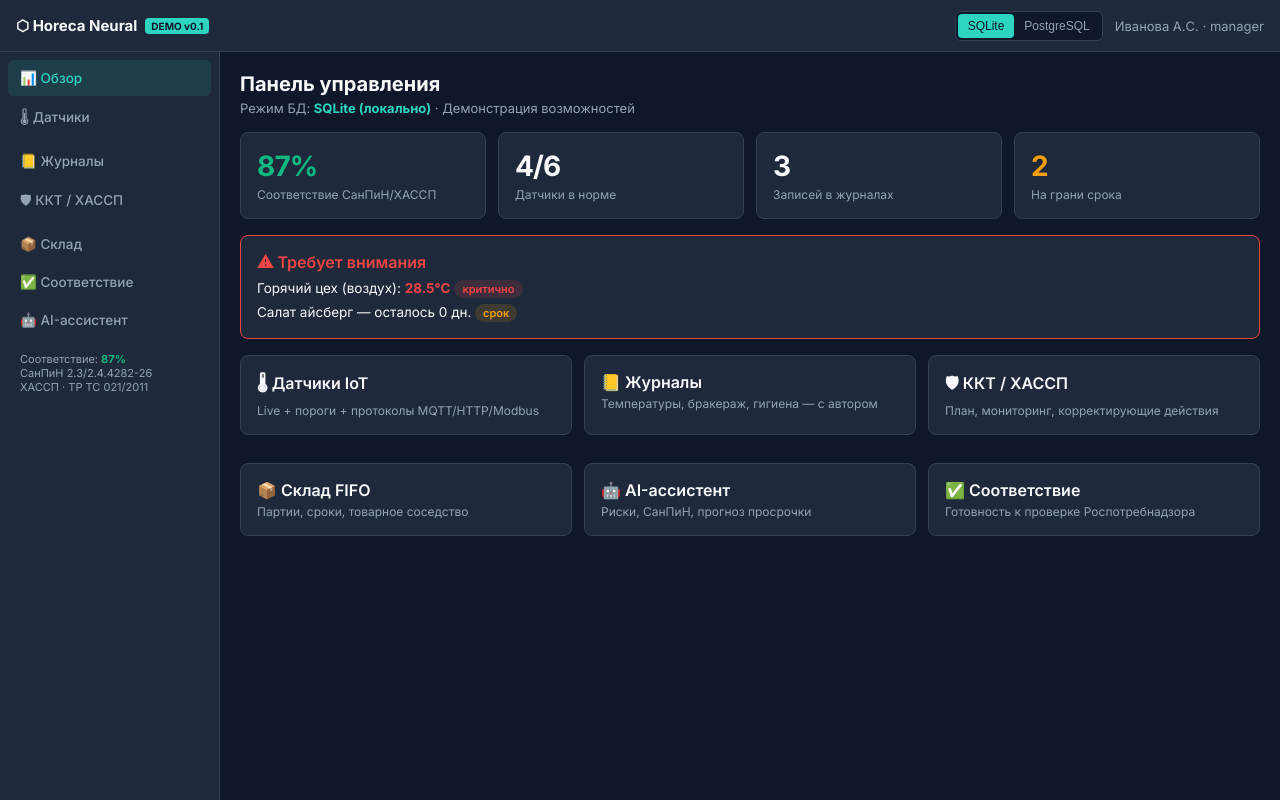
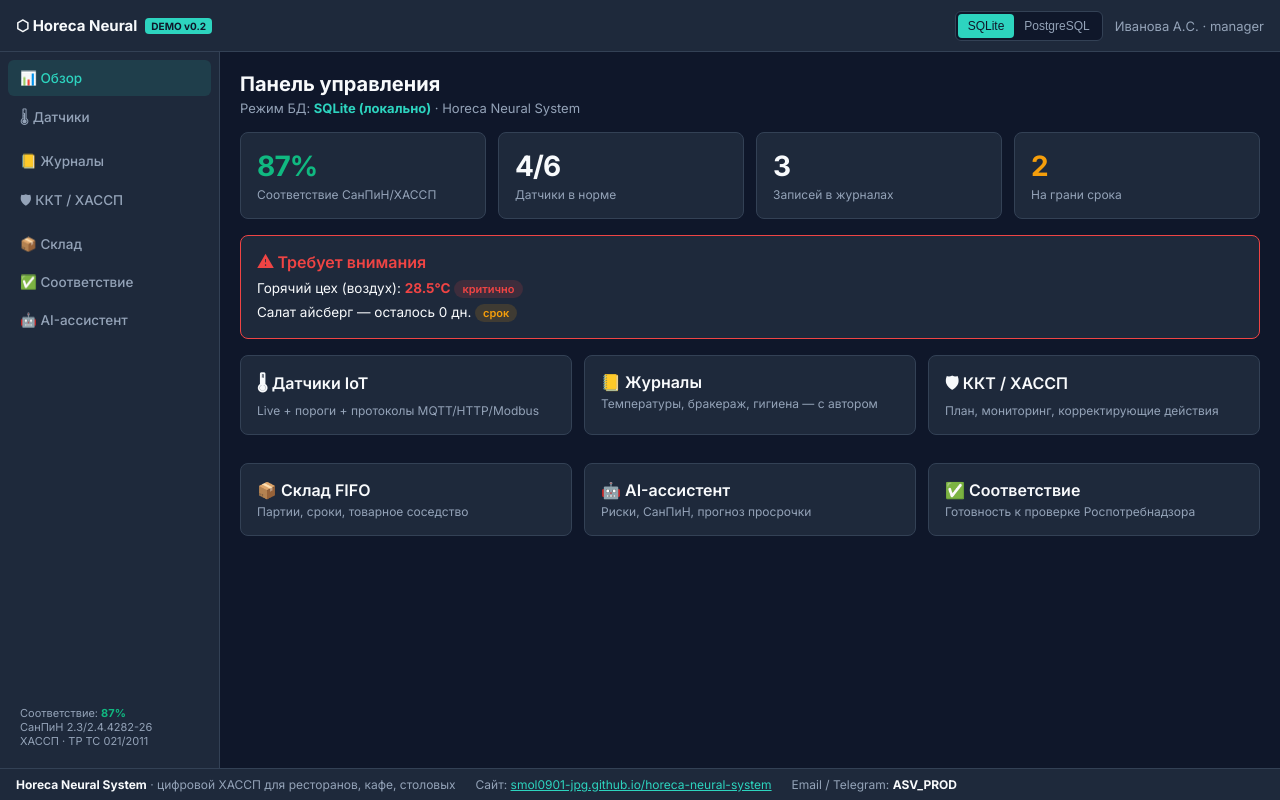
Before and after one commit to smol0901-jpg/horeca-neural-system, a plain HTML site: page docs/index.html in a window 1280 px wide. Drawn offline with Linux system fonts and the light colour scheme.

Commit message:
v0.2: contact bar (program name + site + ASV_PROD), meta description, version badge

```diff
--- a/docs/index.html
+++ b/docs/index.html
@@ -4,6 +4,7 @@
 <meta charset="UTF-8">
 <meta name="viewport" content="width=device-width, initial-scale=1.0">
 <title>Horeca Neural System — Демо ХАССП + AI</title>
+<meta name="description" content="Horeca Neural System — цифровой ХАССП и операционное управление для ресторанов, кафе и столовых. СанПиН 2.3/2.4.4282-26, датчики, журналы, AI. https://smol0901-jpg.github.io/horeca-neural-system/">
 <link href="https://fonts.googleapis.com/css2?family=Inter:wght@400;500;600;700&family=JetBrains+Mono:wght@400;500&display=swap" rel="stylesheet">
 <style>
 :root{--bg:#0f172a;--panel:#1e293b;--text:#f8fafc;--muted:#94a3b8;--accent:#2dd4bf;--success:#10b981;--warning:#f59e0b;--danger:#ef4444;--border:#334155}
@@ -13,7 +14,7 @@ body{font-family:Inter,system-ui,sans-serif;background:var(--bg);color:var(--tex
 .logo{font-weight:700;font-size:15px;display:flex;align-items:center;gap:8px}
 .badge{background:var(--accent);color:#0f172a;font-size:10px;font-weight:700;padding:2px 6px;border-radius:4px}
 .layout{display:flex;flex:1;overflow:hidden}
-.sidebar{width:220px;background:var(--panel);border-right:1px solid var(--border);padding:8px;flex-shrink:0;overflow-y:auto}
+.sidebar{width:220px;background:var(--panel);border-right:1px solid var(--border);padding:8px;flex-shrink:0;overflow-y:auto;display:flex;flex-direction:column}
 .nav{display:flex;align-items:center;gap:10px;padding:10px 12px;border-radius:6px;color:var(--muted);font-size:13.5px;font-weight:500;cursor:pointer;margin-bottom:2px}
 .nav:hover{background:#334155;color:var(--text)}
 .nav.active{background:rgba(45,212,191,.12);color:var(--accent)}
@@ -50,12 +51,15 @@ input{background:var(--bg);border:1px solid var(--border);border-radius:6px;padd
 input:focus{border-color:var(--accent)}
 .btn{background:var(--accent);color:#0f172a;border:none;border-radius:6px;padding:8px 14px;font-weight:500;cursor:pointer;font-size:13px;font:inherit}
 .btn:hover{filter:brightness(1.1)}
-@media(max-width:768px){.sidebar{display:none}.grid-4,.grid-3,.grid-2{grid-template-columns:1fr}}
+.contact-bar{background:var(--panel);border-top:1px solid var(--border);padding:8px 16px;font-size:12px;color:var(--muted);display:flex;flex-wrap:wrap;gap:12px 20px;align-items:center;flex-shrink:0}
+.contact-bar strong{color:var(--text)}
+.contact-bar a{color:var(--accent)}
+@media(max-width:768px){.sidebar{display:none}.grid-4,.grid-3,.grid-2{grid-template-columns:1fr}.contact-bar{font-size:11px}}
 </style>
 </head>
 <body>
 <div class="header">
-  <div class="logo">⬡ Horeca Neural <span class="badge">DEMO v0.1</span></div>
+  <div class="logo">⬡ Horeca Neural <span class="badge">DEMO v0.2</span></div>
   <div style="display:flex;align-items:center;gap:12px">
     <div class="toggle" id="dbToggle">
       <button class="active" data-mode="local">SQLite</button>
@@ -80,18 +84,23 @@ input:focus{border-color:var(--accent)}
   </div>
   <div class="main" id="content"></div>
 </div>
+<div class="contact-bar">
+  <span><strong>Horeca Neural System</strong> · цифровой ХАССП для ресторанов, кафе, столовых</span>
+  <span>Сайт: <a href="https://smol0901-jpg.github.io/horeca-neural-system/" target="_blank" rel="noopener">smol0901-jpg.github.io/horeca-neural-system</a></span>
+  <span>Email / Telegram: <strong>ASV_PROD</strong></span>
+</div>
 <script>
 const sensors=[{name:'Холодильник №1 (мясо)',loc:'Цех холодный',val:2.1,unit:'°C',min:-2,max:4,st:'ok'},{name:'Холодильник №2 (молочка)',loc:'Цех холодный',val:5.8,unit:'°C',min:0,max:6,st:'warn'},{name:'Морозильник',loc:'Склад',val:-18.4,unit:'°C',min:-22,max:-15,st:'ok'},{name:'Кухня (влажность)',loc:'Горячий цех',val:62,unit:'%',min:40,max:70,st:'ok'},{name:'Дверь хол. №1',loc:'Цех холодный',val:0,unit:'сек',min:0,max:120,st:'ok'},{name:'Горячий цех (воздух)',loc:'Горячий цех',val:28.5,unit:'°C',min:16,max:26,st:'crit'}];
 const journals=[{t:'12:40',type:'temperature',author:'Иванова А.С.',data:'Хол.№1 = 2.1°C',ok:true},{t:'12:15',type:'brakerazh',author:'Петров В.И.',data:'Борщ — разрешено',ok:true},{t:'11:50',type:'hygiene',author:'Иванова А.С.',data:'8 чел., форма OK',ok:true}];
 const ccps=[{name:'Приёмка сырья',step:'Приёмка',hazard:'Микробы, просрочка',limit:'≤+4°C, документы',mon:'Термометр при поставке',corr:'Отказ/возврат',st:'ok'},{name:'Хранение охлаждённого',step:'Хранение',hazard:'Рост микроорганизмов',limit:'0…+4°C',mon:'Датчики + журнал 2р/смену',corr:'Перемещение/списание',st:'ok'},{name:'Термическая обработка',step:'Готовка',hazard:'Недостаточная термообработка',limit:'≥+75°C (мясо)',mon:'Штырь-термометр',corr:'Доготовка',st:'not'},{name:'Хранение готовых блюд',step:'Готовая продукция',hazard:'Вторичное загрязнение',limit:'≤+4 или ≥+60°C',mon:'Каждые 2ч',corr:'Списание',st:'ok'}];
 const inv=[{name:'Куриное филе охл.',cat:'Мясо',qty:'12.5 кг',batch:'P-88421',loc:'Хол.№1',exp:'17.11',days:2},{name:'Сливки 33%',cat:'Молочка',qty:'8 л',batch:'M-33102',loc:'Хол.№2',exp:'20.11',days:5},{name:'Лосось с/м',cat:'Рыба',qty:'6 кг',batch:'F-11990',loc:'Морозил.',exp:'01.12',days:16},{name:'Салат айсберг',cat:'Овощи',qty:'4 кг',batch:'V-4412',loc:'Хол.№2',exp:'15.11',days:0}];
 let dbMode='local';
-let messages=[{role:'bot',text:'Здравствуйте. Я нейросетевой ассистент Horeca Neural v0.1. Могу помочь с анализом рисков по ХАССП, проверкой журналов, прогнозом просрочки, рекомендациями по СанПиН 2.3/2.4.4282-26. Чем помочь?'}];
+let messages=[{role:'bot',text:'Здравствуйте. Я нейросетевой ассистент Horeca Neural System. Могу помочь с анализом рисков по ХАССП, проверкой журналов, прогнозом просрочки, рекомендациями по СанПиН 2.3/2.4.4282-26. Чем помочь?'}];
 function tag(st){return st==='ok'?'ok':st==='warn'?'warn':'crit'}
 function render(tab){
   const c=document.getElementById('content');
   if(tab==='dash'){
-    c.innerHTML=`<h1>Панель управления</h1><p class="sub">Режим БД: <b style="color:var(--accent)">${dbMode==='local'?'SQLite (локально)':'PostgreSQL (облако)'}</b> · Демонстрация возможностей</p>
+    c.innerHTML=`<h1>Панель управления</h1><p class="sub">Режим БД: <b style="color:var(--accent)">${dbMode==='local'?'SQLite (локально)':'PostgreSQL (облако)'}</b> · Horeca Neural System</p>
     <div class="grid grid-4">
       <div class="card"><div class="stat" style="color:var(--success)">87%</div><div class="label">Соответствие СанПиН/ХАССП</div></div>
       <div class="card"><div class="stat">4/6</div><div class="label">Датчики в норме</div></div>
@@ -160,7 +169,7 @@ function render(tab){
       <li>Маркировка заготовок с датой/временем</li>
     </ul></div>`;
   } else if(tab==='ai'){
-    c.innerHTML=`<h1>Нейросетевой ассистент</h1><p class="sub">v0.1 — экспертная система + контекст датчиков/журналов/ККТ. Будет улучшаться ежедневно.</p>
+    c.innerHTML=`<h1>Нейросетевой ассистент</h1><p class="sub">Horeca Neural System · экспертная система + контекст датчиков/журналов/ККТ.</p>
     <div class="card"><div class="ai-box" id="aiBox">${messages.map(m=>`<div class="msg ${m.role}">${m.text}</div>`).join('')}</div>
     <div class="input-row"><input id="aiIn" placeholder="Спросите про температуры, СанПиН, сроки, ККТ..." onkeydown="if(event.key==='Enter')sendAi()">
     <button class="btn" onclick="sendAi()">Отправить</button></div></div>`;
```
